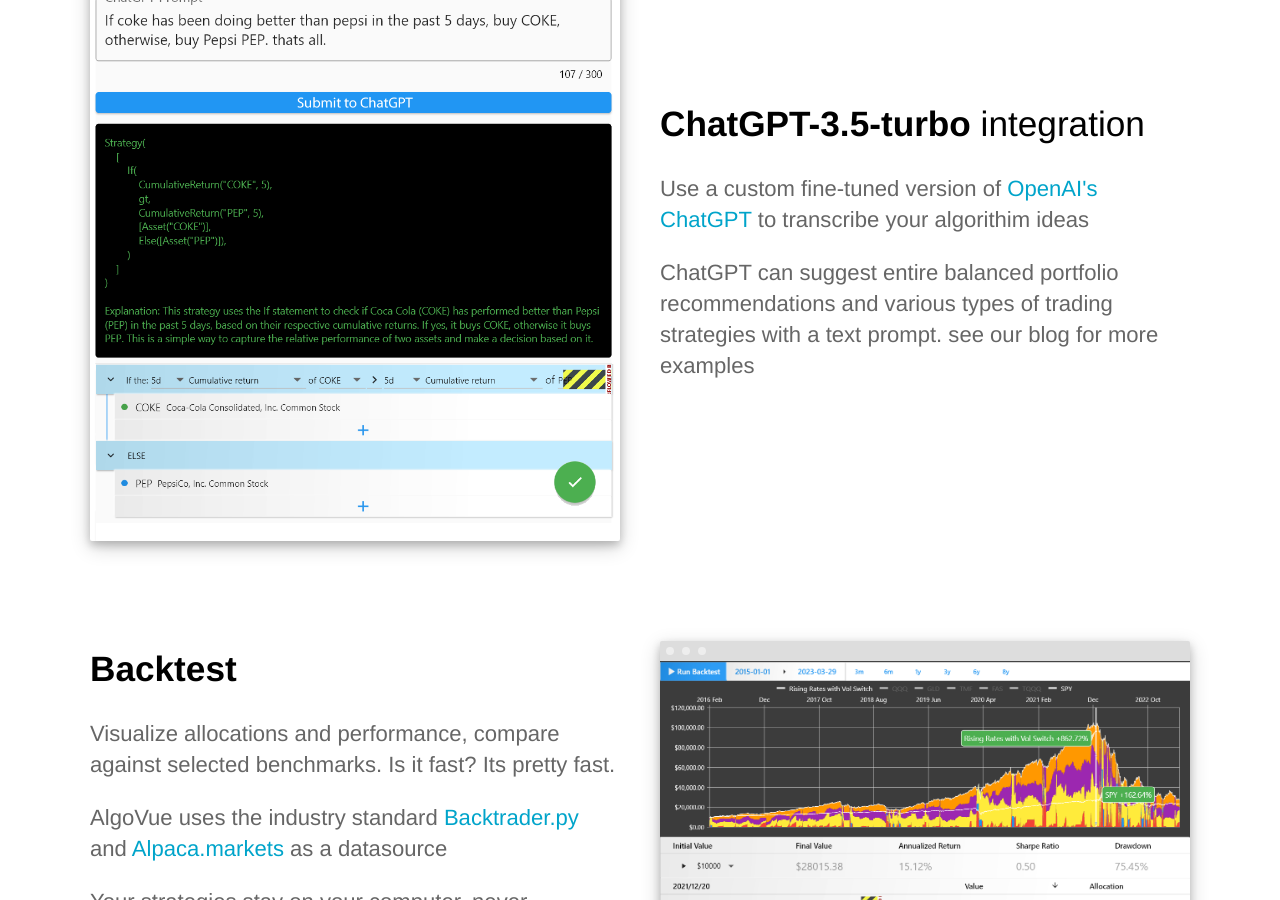
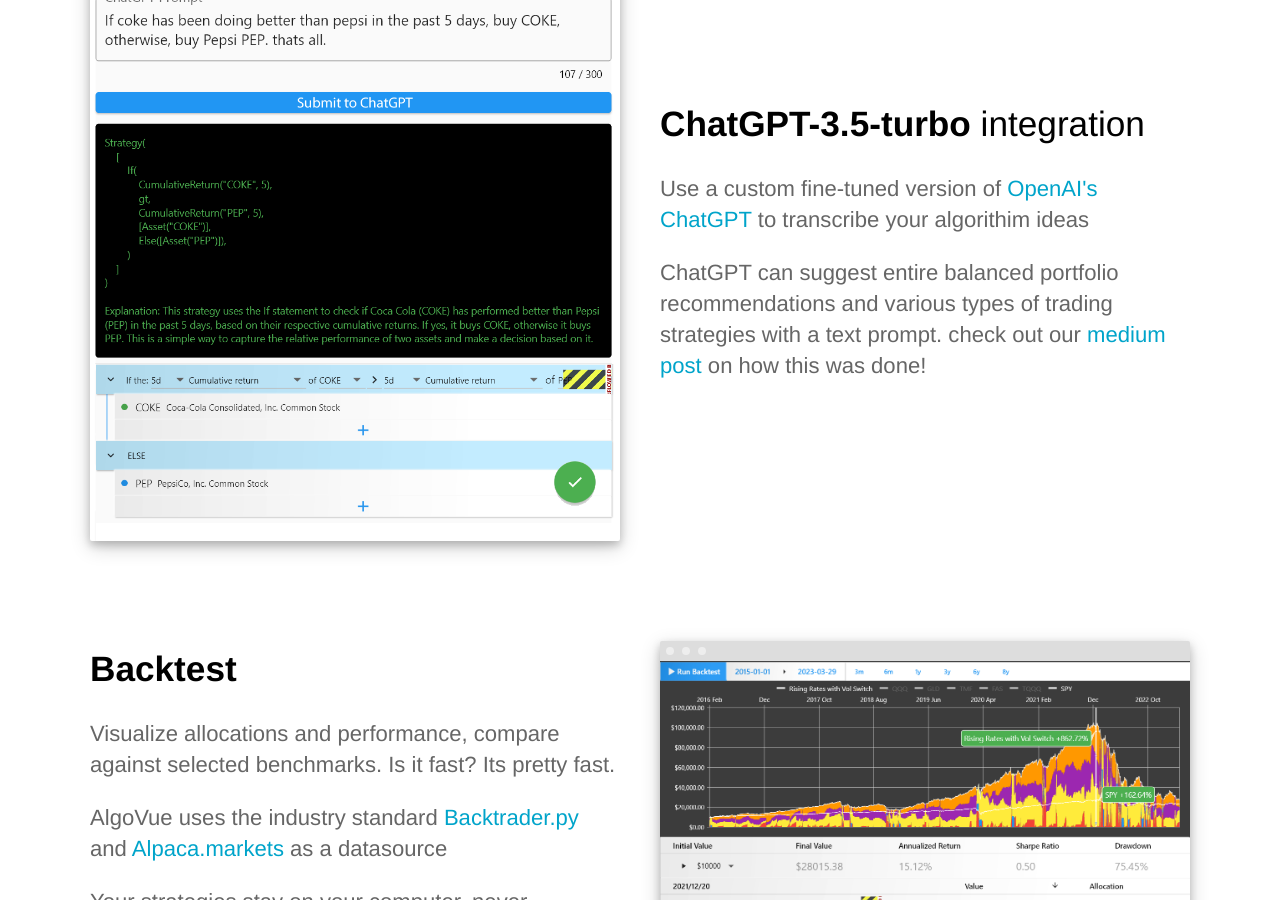
Before and after one commit to sircambridge/chordata_site.github.io, a Jekyll site: the page built from index.html, in a window 1280 px wide and 900 px high, scrolled down 1912 px. Built offline with Jekyll 4.4.1, drawn with Linux system fonts in a browser that asks for light colours.

Commit message:
Update index.html

```diff
--- a/index.html
+++ b/index.html
@@ -36,7 +36,7 @@ description: Write *fairly* complex algorithms like portfolio rebalancing, pairs
 			<div class="text editable">
 				<h2><strong>ChatGPT-3.5-turbo</strong> integration</h2>
 				<p>Use a custom fine-tuned version of <a href="https://chat.openai.com/chat">OpenAI's ChatGPT</a> to transcribe your algorithim ideas</p>
-				<p>ChatGPT can suggest entire balanced portfolio recommendations and various types of trading strategies with a text prompt. see our blog for more examples</p>
+				<p>ChatGPT can suggest entire balanced portfolio recommendations and various types of trading strategies with a text prompt. check out our <a href="https://medium.com/@eugene.cambridge/how-i-convinced-chatgpt-3-5-to-code-in-my-own-algotrading-language-d49a4b7cb226">medium post</a> on how this was done!</p>
 			</div>
 			<div class="image">
 				<img src="{{ site.baseurl }}/images/chatGPT.PNG" alt="Screenshot" class="screenshot editable" />
```
